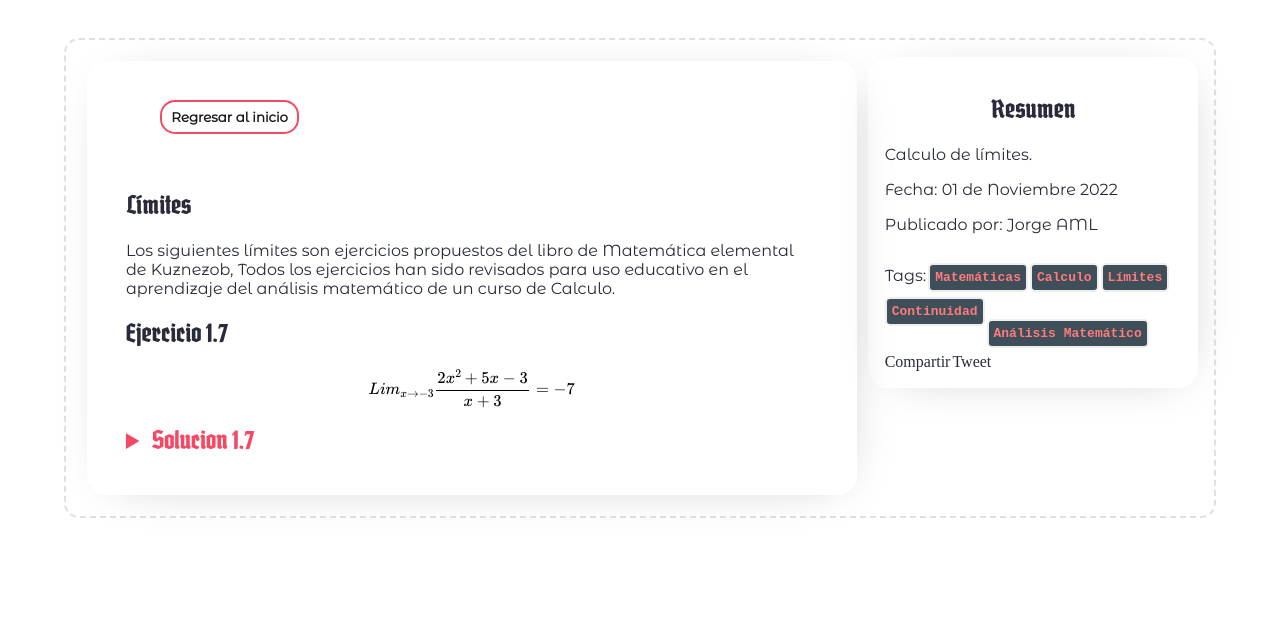
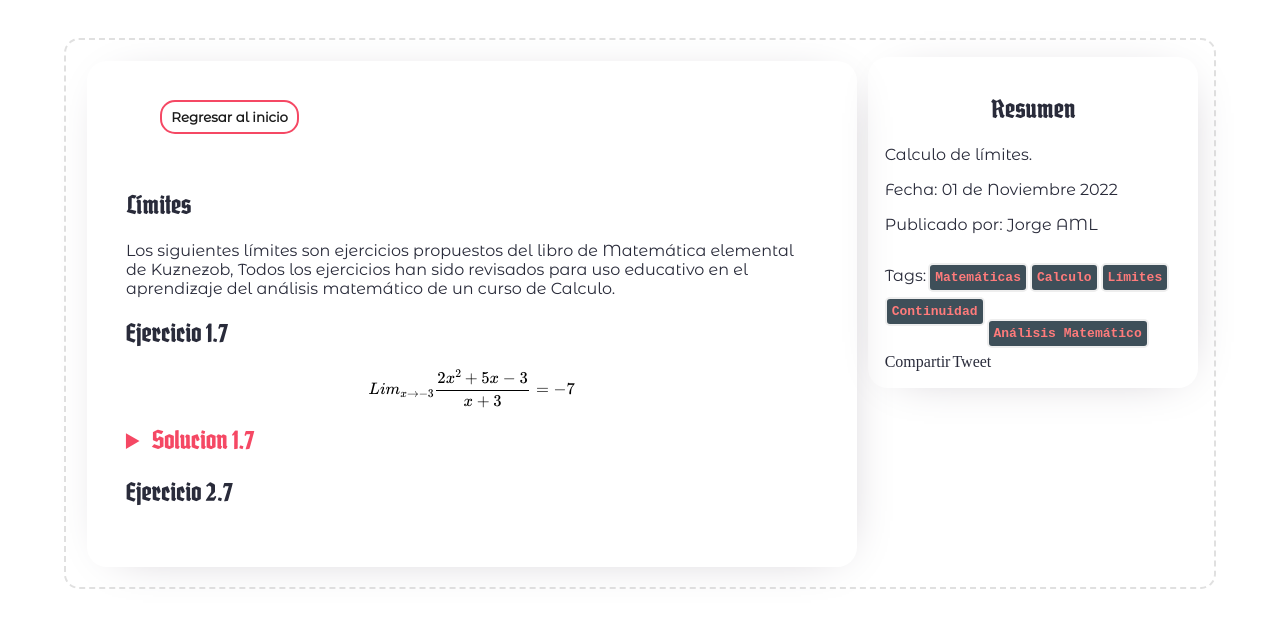
Before and after one commit to jorgeAML/creativeaml, a Jekyll site: the page built from blog_posts/25-01-2023.md, in a window 1280 px wide. Shown: the top 628 px of the page. Built offline with Jekyll 4.4.1, drawn with Linux system fonts in a browser that asks for light colours; some web fonts are replaced; a script that is not in the unit is left out; comment, search, counter and statistics services are not loaded.

Commit message:
new post 2023

```diff
--- a/blog_posts/25-01-2023.md
+++ b/blog_posts/25-01-2023.md
@@ -38,5 +38,5 @@ $$Lim_{x\rightarrow -3} \frac{2x^{2} + 5x - 3}{x+3} = -7 $$
     $$-7 = -7 $$
 
 </details>
-
+<h2>Ejercicio 2.7</h2>
 </div>
```
